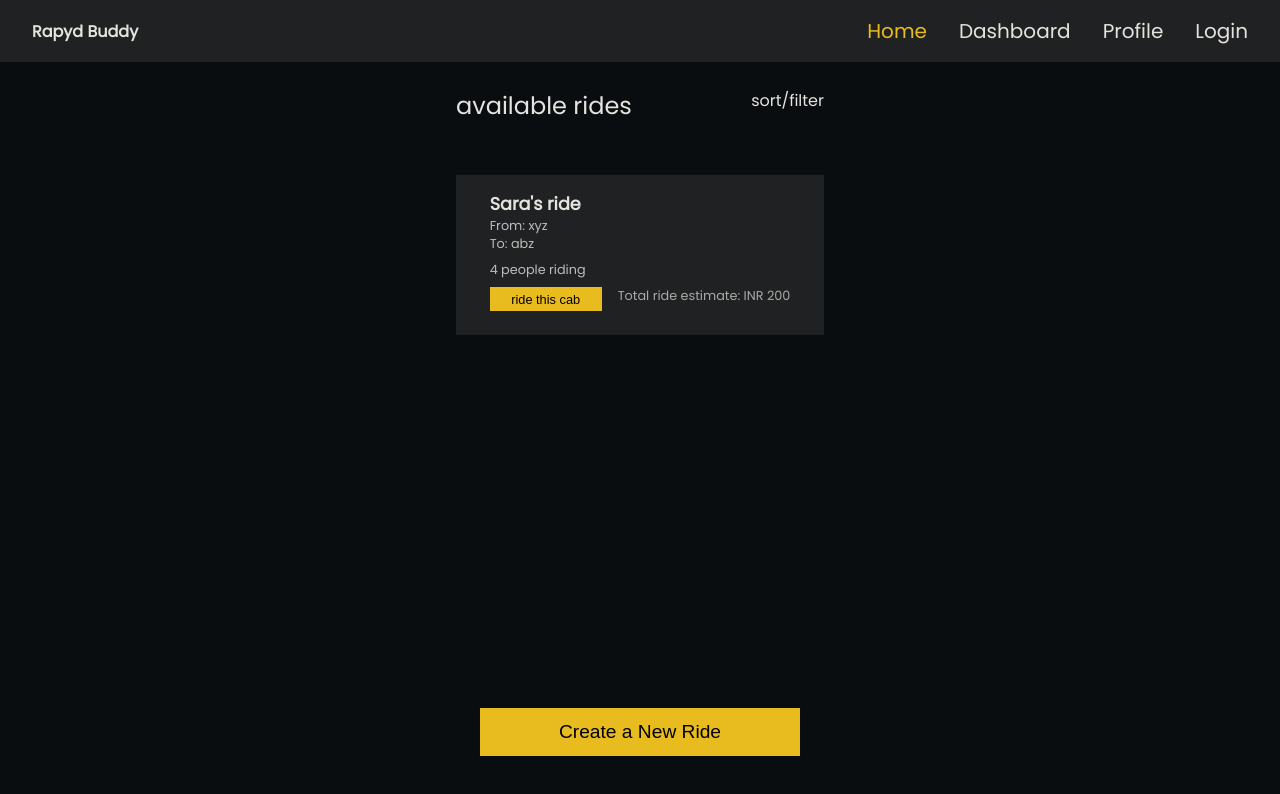
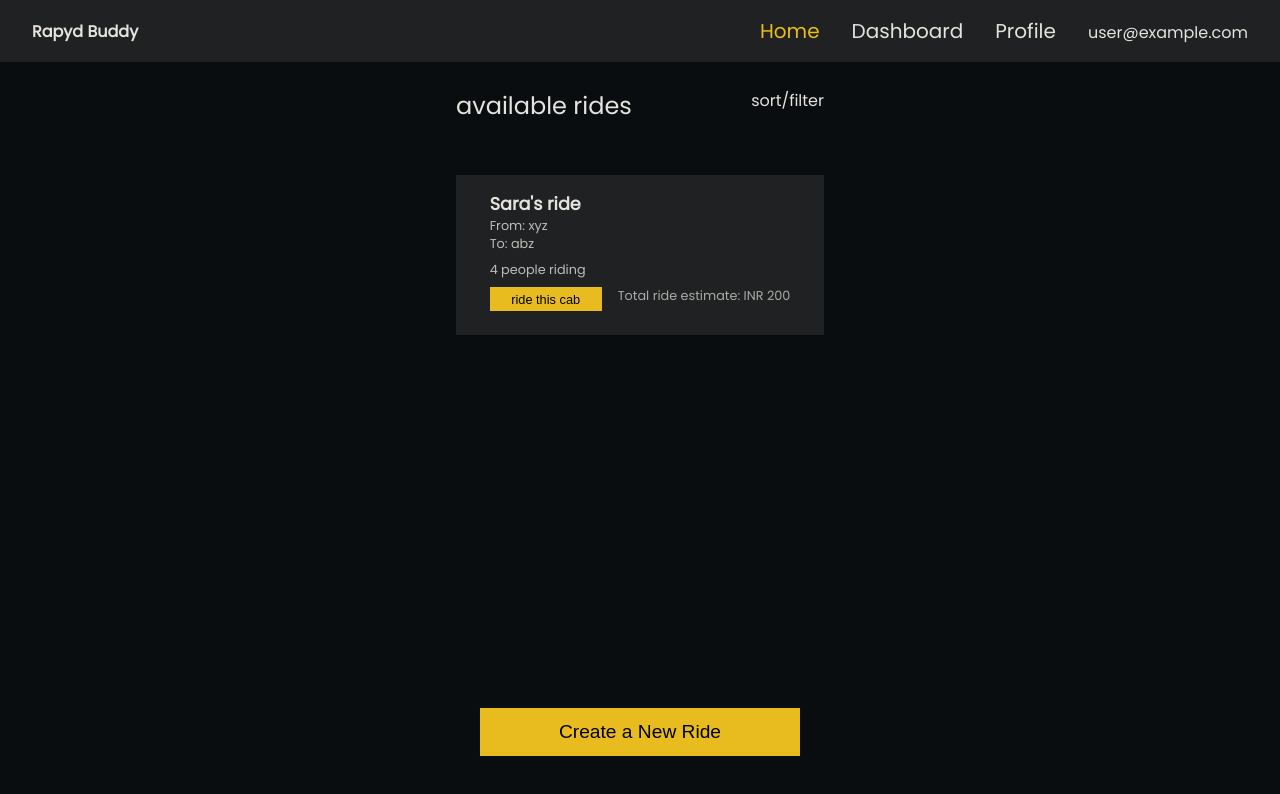
Before and after one commit to sagban/RapydBuddy, a React (Create React App) app in the folder frontend/: page / in a window 1280 px wide. Shown: the top 794 px of the page. Built offline with nearby package versions, Linux system fonts and the light colour scheme; no server answers; sample sign-in values are in the browser's storage.

Commit message:
maintain user logged in state

```diff
--- a/frontend/src/components/Header.css
+++ b/frontend/src/components/Header.css
@@ -6,7 +6,7 @@
     padding: 1rem 2rem;
 }
 
-.navbar .links a{
+.navbar .links a, span{
     display: inline-flex;
     padding-left: 2rem;
 }
--- a/frontend/src/components/Header.js
+++ b/frontend/src/components/Header.js
@@ -1,8 +1,22 @@
-import React from 'react';
-import {NavLink, useHistory} from 'react-router-dom';
+import React, {useState, useEffect} from 'react';
+import {NavLink, useHistory, useNavigate} from 'react-router-dom';
 import './Header.css'
+import { checkLoggedIn, userDetails } from '../utils/checkLoggedIn';
 
 const Header = () => {
+
+    const navigate = useNavigate()
+    const [user , setUser ] = useState(null)
+
+    useEffect(()=> {
+      if(checkLoggedIn()){
+          console.log(userDetails())
+          setUser(userDetails())
+      }else{
+          navigate('/welcome')
+      }
+    }, [])
+
   return (
     <div className='navbar'>
         <div className="logo">
@@ -12,7 +26,8 @@ const Header = () => {
             <NavLink end activeClassName="active" to="/">Home</NavLink>
             <NavLink end activeClassName="active" to="/dashboard">Dashboard</NavLink>
             <NavLink end activeClassName="active" to="/profile">Profile</NavLink>
-            <NavLink end activeClassName="active" to="/login">Login</NavLink>
+            {user? <span activeClassName="inactive">{user.email}</span> : <NavLink end activeClassName="active" to="/login">Login</NavLink>}
+
         </div>
     </div>
   )
--- a/frontend/src/pages/Login.js
+++ b/frontend/src/pages/Login.js
@@ -1,20 +1,22 @@
 import React, {useEffect, useState} from "react";
-import Form from "react-bootstrap/Form";
 import Header from "../components/Header";
-import FloatingLabel from "react-bootstrap/FloatingLabel";
 import './Login.css'
-// import { auth } from "../utils/util";
 import { initialise } from "../utils/util";
 import { getAuth, signInWithEmailAndPassword } from "firebase/auth";
 import { Navigate, useNavigate } from "react-router-dom";
+import { checkLoggedIn, userDetails } from '../utils/checkLoggedIn';
 
 const Login = () => {
     const [email , setEmail ] = useState("")
     const [pass, setPass] = useState("")
     const navigate = useNavigate()
-    useEffect(()=> {
-        initialise();
-    })
+
+  useEffect(()=> {
+    initialise()
+    if(checkLoggedIn()){
+        navigate("/")
+    }
+  }, [])
     function handleLogin(e) {
         e.preventDefault()
         console.log("clickeds")
--- a/frontend/src/pages/Welcome.js
+++ b/frontend/src/pages/Welcome.js
@@ -1,10 +1,20 @@
-import React from 'react'
+import React, {useState, useEffect} from 'react'
 import '../styles/Welcome.css'
 import logo from '../images/logo.png'
 import { Navigate, useNavigate } from "react-router-dom";
+import { checkLoggedIn, userDetails } from '../utils/checkLoggedIn';
 
 const Welcome = () => {
-    const navigate = useNavigate()
+   const navigate = useNavigate()
+   const [user , setUser ] = useState(null)
+
+  useEffect(()=> {
+    if(checkLoggedIn()){
+        console.log(userDetails())
+        setUser(userDetails())
+        navigate("/")
+    }
+  }, [])
     return  (
       <>
 
--- a/frontend/src/pages/home.js
+++ b/frontend/src/pages/home.js
@@ -1,10 +1,26 @@
-import React from 'react'
+import React, {useState, useEffect} from 'react'
 import Header from '../components/Header'
 import '../styles/Home.css'
 import { Navigate, useNavigate } from "react-router-dom";
+import { checkLoggedIn, userDetails } from '../utils/checkLoggedIn';
 
+import { getAuth, onAuthStateChanged } from "firebase/auth";
+import { initialise } from '../utils/util';
 const Home = () => {
+  const [user , setUser ] = useState(null)
   const navigate = useNavigate()
+
+  useEffect(()=> {
+    if(checkLoggedIn()){
+        console.log(userDetails())
+        setUser(userDetails())
+        navigate("/")
+    }else{
+        navigate('/welcome')
+    }
+  }, [])
+
+
   return  (
     <>
     <Header></Header>
--- a/frontend/src/utils/checkLoggedIn.js
+++ b/frontend/src/utils/checkLoggedIn.js
@@ -1,17 +1,25 @@
 import { getAuth, onAuthStateChanged } from "firebase/auth";
+import { initialise } from "./util";
 
 
 
 export const checkLoggedIn = () => {
 
+    initialise()
+    const auth = getAuth();
 
+    if(auth.currentUser){
+        return true
+    }else {
+        return false
+    }
+
+}
+
+
+export const userDetails = () => {
+    initialise()
     const auth = getAuth();
-    let ifLoggedIn = false;
-    onAuthStateChanged(auth, (user) => {
-      if (user) {
-        const uid = user.uid;
-        ifLoggedIn = true;
-      }
-    });
-    return ifLoggedIn;
+
+    return auth.currentUser;
 }
```
Also changed, not shown: frontend/src/App.js (+6 -1 lines).
